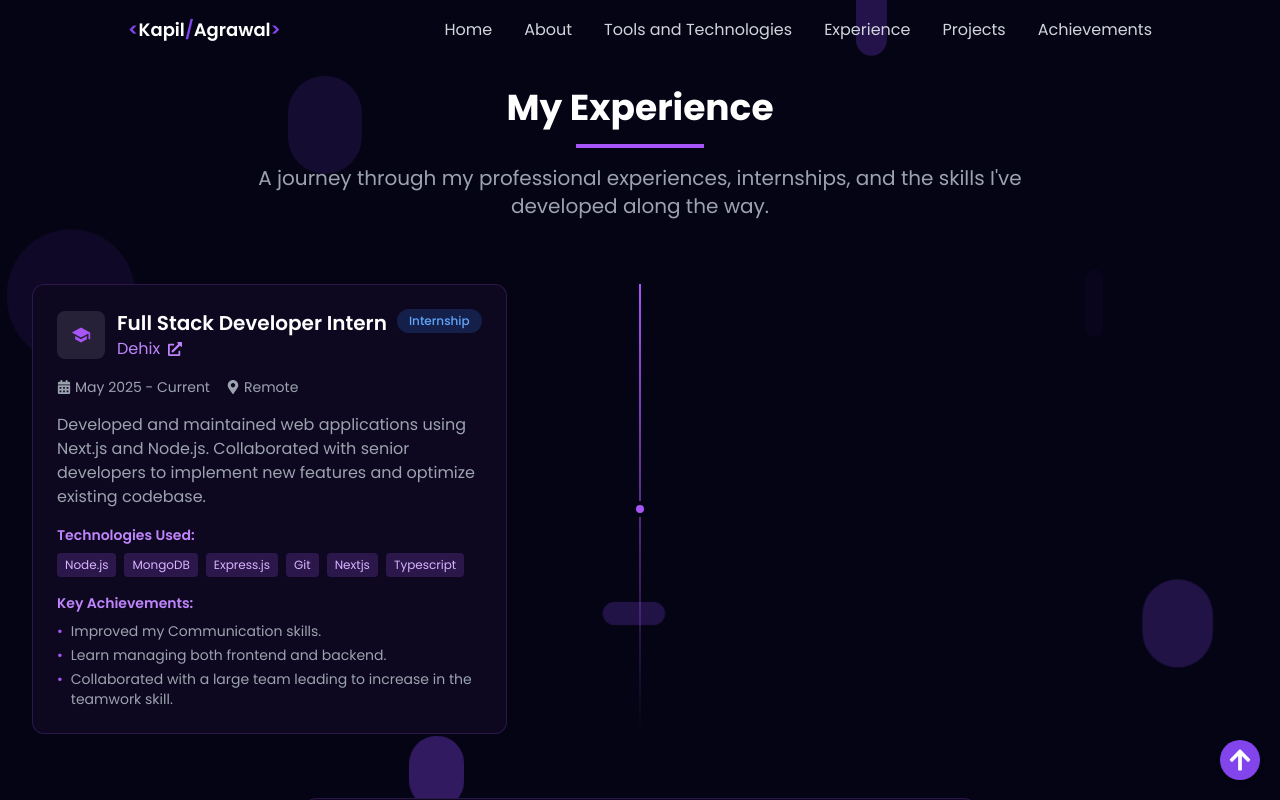
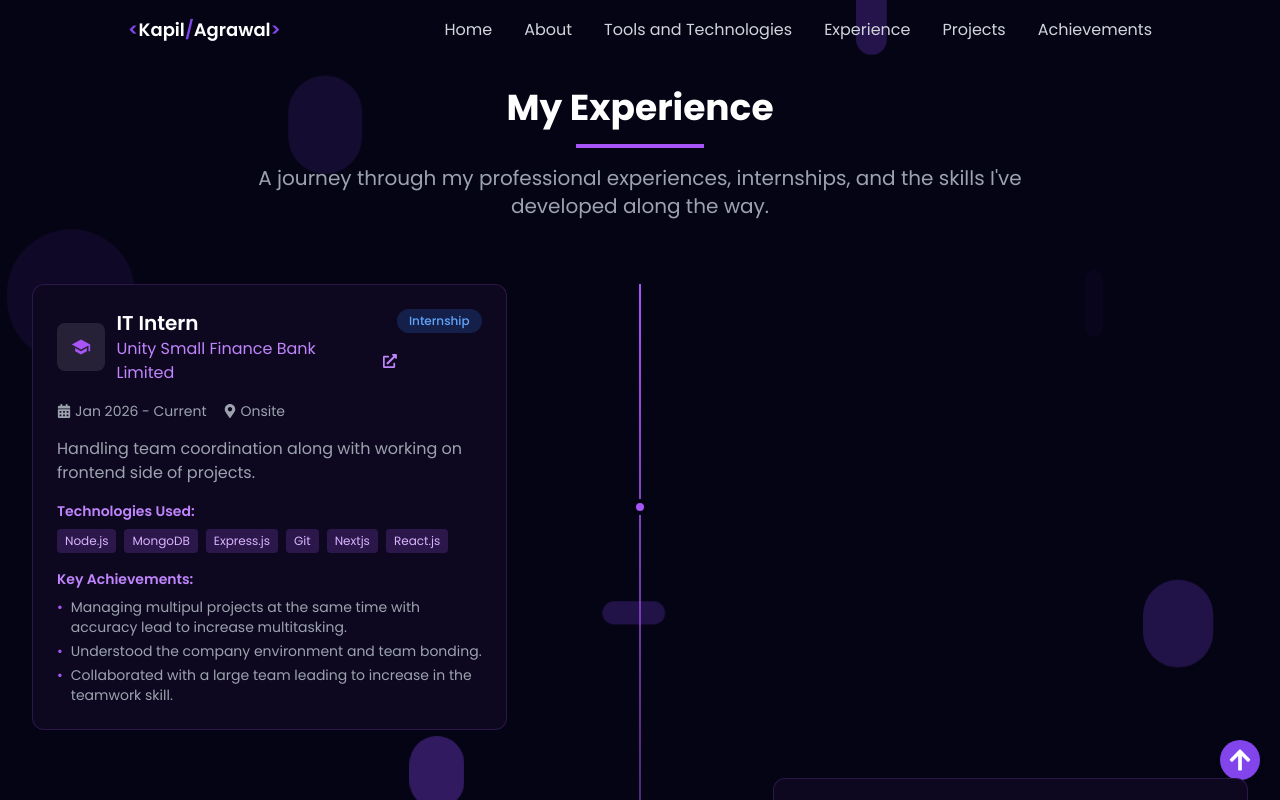
Before and after one commit to KapilAgrawal2005/Portfolio, a React (Vite) app: page /experience in a window 1280 px wide. Shown: the top 800 px of the page. Built offline with nearby package versions, Linux system fonts and the light colour scheme.

Commit message:
Added the experience

```diff
--- a/src/pages/Experience.jsx
+++ b/src/pages/Experience.jsx
@@ -6,16 +6,42 @@ import {
   FaExternalLinkAlt,
 } from "react-icons/fa";
 import dehix from "../assets/images/dehix.png";
+import logo from "../assets/images/logo.webp";
 import { MdWork, MdSchool } from "react-icons/md";
 import { useNavigate } from "react-router-dom";
 
 const experiences = [
   {
     id: 1,
+    title: "IT Intern",
+    company: "Unity Small Finance Bank Limited",
+    location: "Onsite",
+    duration: "Jan 2026 - Current",
+    type: "internship",
+    description:
+      "Handling team coordination along with working on frontend side of projects.",
+    technologies: [
+      "Node.js",
+      "MongoDB",
+      "Express.js",
+      "Git",
+      "Nextjs",
+      "React.js",
+    ],
+    achievements: [
+      "Managing multipul projects at the same time with accuracy lead to increase multitasking.",
+      "Understood the company environment and team bonding.",
+      "Collaborated with a large team leading to increase in the teamwork skill.",
+    ],
+    companyLogo: logo,
+    companyWebsite: "https://unity.bank.in/",
+  },
+  {
+    id: 2,
     title: "Full Stack Developer Intern",
     company: "Dehix",
     location: "Remote",
-    duration: "May 2025 - Current",
+    duration: "May 2025 - Nov 2025",
     type: "internship",
     description:
       "Developed and maintained web applications using Next.js and Node.js. Collaborated with senior developers to implement new features and optimize existing codebase.",
```
Also changed, not shown: src/assets/images/logo.webp (added).
